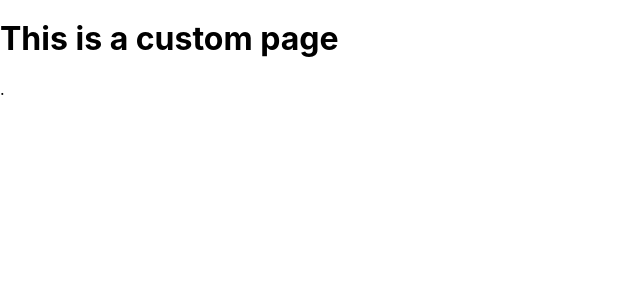
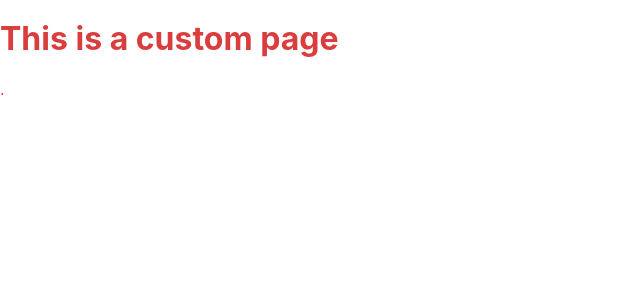
Before and after one commit to vincentpham13/remarketing-web, a Next.js app: page /custom in a window 1280 px wide. Shown: the top 300 px of the page, without its empty margins (0-640 px from the left). Built offline with nearby package versions, Linux system fonts and the light colour scheme.

Commit message:
Config scss and prop type

```diff
--- a/components/amp/TimeAgo.tsx
+++ b/components/amp/TimeAgo.tsx
@@ -1,8 +1,7 @@
-import React, { PropsWithChildren } from 'react'
+import React, { PropsWithChildren } from 'react';
+import PropTypes, { InferProps } from 'prop-types';
 
-const TimeAgo = (props: PropsWithChildren<{
-  date: Date,
-}>) => {
+export function TimeAgo(props: InferProps<typeof TimeAgo.propTypes>) {
   const { date } = props;
 
   return (
@@ -14,9 +13,16 @@ const TimeAgo = (props: PropsWithChildren<{
         layout="responsive"
       >
         .
-    </amp-timeago>
+      </amp-timeago>
     </div>
-  )
+  );
 }
 
-export default TimeAgo;
+TimeAgo.propTypes = {
+  date: PropTypes.object.isRequired,
+  hello: PropTypes.string,
+};
+
+TimeAgo.defaultProps = {
+  hello: 'Greeting',
+};
--- a/components/amp/index.js
+++ b/components/amp/index.js
@@ -1,5 +1 @@
-import TimeAgo from './TimeAgo';
-
-export {
-  TimeAgo,
-};
+export * from './TimeAgo';
--- a/components/button/index.js
+++ b/components/button/index.js
@@ -1,7 +1,5 @@
 import SimpleButton from './SimpleButton';
-import PrimaryButton from './PrimaryButton';
 
 export {
   SimpleButton,
-  PrimaryButton,
 };
--- /dev/null
+++ b/components/parent/Parent.module.scss
@@ -0,0 +1,4 @@
+.parent-wrapper {
+  position: relative;
+  color: rgb(218, 61, 61);
+}
--- /dev/null
+++ b/components/parent/Parent.tsx
@@ -0,0 +1,20 @@
+import React, { ReactElement } from 'react';
+import PropTypes, { InferProps } from 'prop-types';
+
+import styles from './Parent.module.scss';
+
+export function Parent(props: InferProps<typeof Parent.propTypes>): ReactElement {
+  const { children } = props;
+  return (
+    <div className={styles['parent-wrapper']}>
+      {children}
+    </div>
+  )
+}
+
+Parent.propTypes = {
+  children: PropTypes.oneOfType([
+    PropTypes.arrayOf(PropTypes.node),
+    PropTypes.node
+  ]).isRequired,
+};
--- /dev/null
+++ b/components/parent/index.js
@@ -0,0 +1 @@
+export * from './Parent';
--- a/next.config.js
+++ b/next.config.js
@@ -8,7 +8,7 @@ module.exports = {
     // validator: './custom_validator.js',
     skipValidation: true,
   },
-  sassOptions: {
-    includePaths: [path.join(__dirname, 'styles')],
-  },
+  // sassOptions: {
+  //   includePaths: [path.join(__dirname, 'styles')],
+  // },
 }
--- a/package.json
+++ b/package.json
@@ -24,6 +24,7 @@
     "@types/react": "^17.0.0",
     "lint-staged": "^10.5.3",
     "next": "10.0.4",
+    "prop-types": "^15.7.2",
     "react": "17.0.1",
     "react-dom": "17.0.1",
     "sass": "^1.32.0",
--- a/pages/custom.tsx
+++ b/pages/custom.tsx
@@ -1,16 +1,19 @@
 import React from 'react';
 
 import { TimeAgo } from '@/components/amp';
+import { Parent } from '@/components/parent';
 
 export const config = {
-  amp: true,
+  amp: 'hybrid',
 };
 
 const Custom = (props) => {
   return (
     <>
-      <h1>This is a custom page</h1>
-      <TimeAgo date={new Date('2013-03-01T01:10:00')} />
+      <Parent>
+        <h1>This is a custom page</h1>
+        <TimeAgo date={new Date('2013-03-01T01:10:00')} />
+      </Parent>
     </>
   );
 };
--- a/pages/index.tsx
+++ b/pages/index.tsx
@@ -1,7 +1,7 @@
 import Head from 'next/head';
 import 'tachyons';
 
-import { SimpleButton, PrimaryButton } from '@/components/button';
+import { SimpleButton } from '@/components/button';
 import styles from '../styles/Home.module.scss';
 
 export default function Home() {
@@ -17,7 +17,6 @@ export default function Home() {
           Welcome to <a href="https://nextjs.org">Next.js!</a>
         </h1>
         <SimpleButton className="mt5"/>
-        <PrimaryButton />
       </main>
 
       <footer className={styles.footer}>
```
Also changed, not shown: 1 other file (tests, documents, lock files or other folders).
